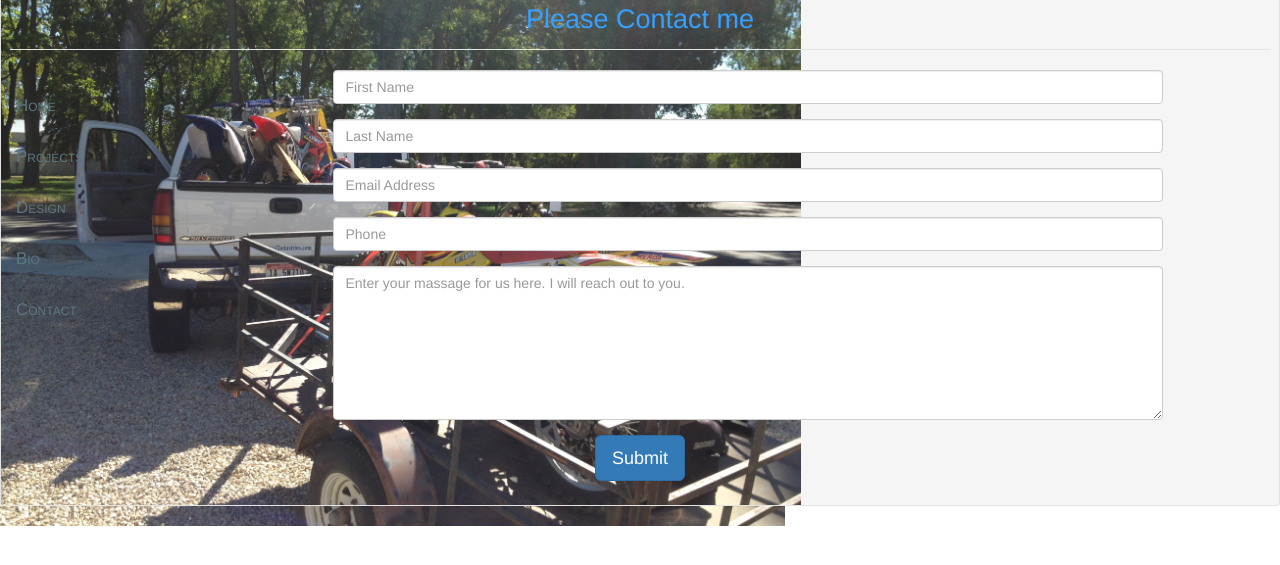
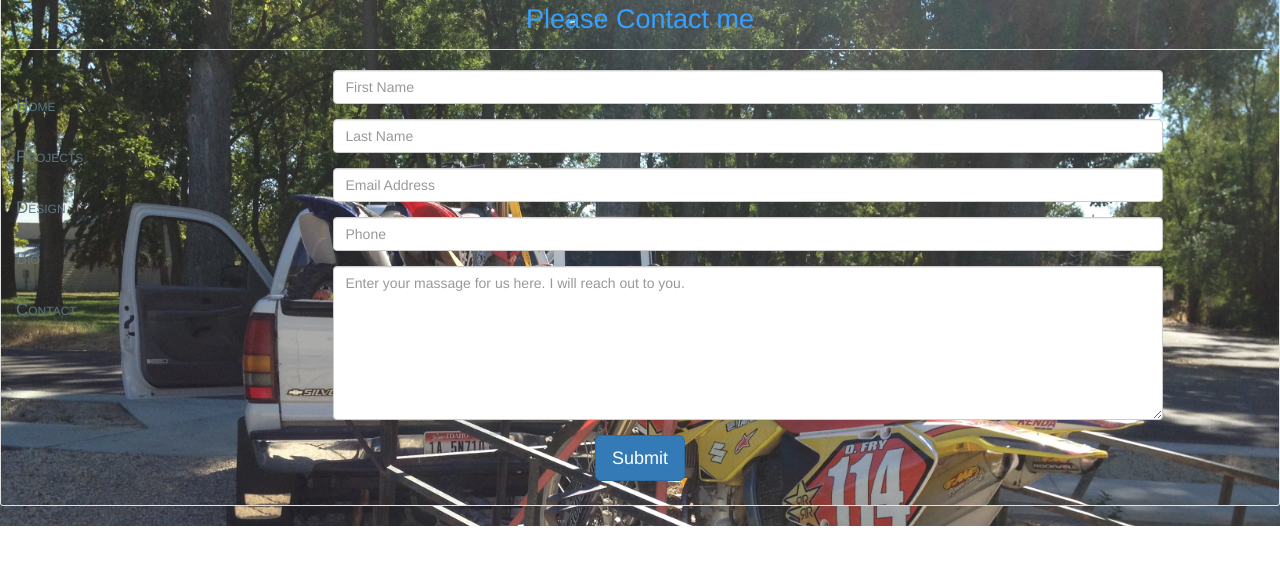
Before and after one commit to Djibba22/thejohndinsmore.com, a PHP site: page /contact.php in a window 1280 px wide. Shown: the top 565 px of the page. Run offline with PHP 8.4, Linux system fonts and the light colour scheme; some libraries are stand-ins or nearby versions.

Commit message:
Design Refactor

```diff
--- a/public/css/styles.css
+++ b/public/css/styles.css
@@ -155,7 +155,7 @@ img.logo1{
 
 .contactContainer{
     background-image: url(../images/4Bikes.jpg);
-    background-size: 800px 600px;
+    background-size: 100%;
     background-repeat: no-repeat;
 }
 
```
